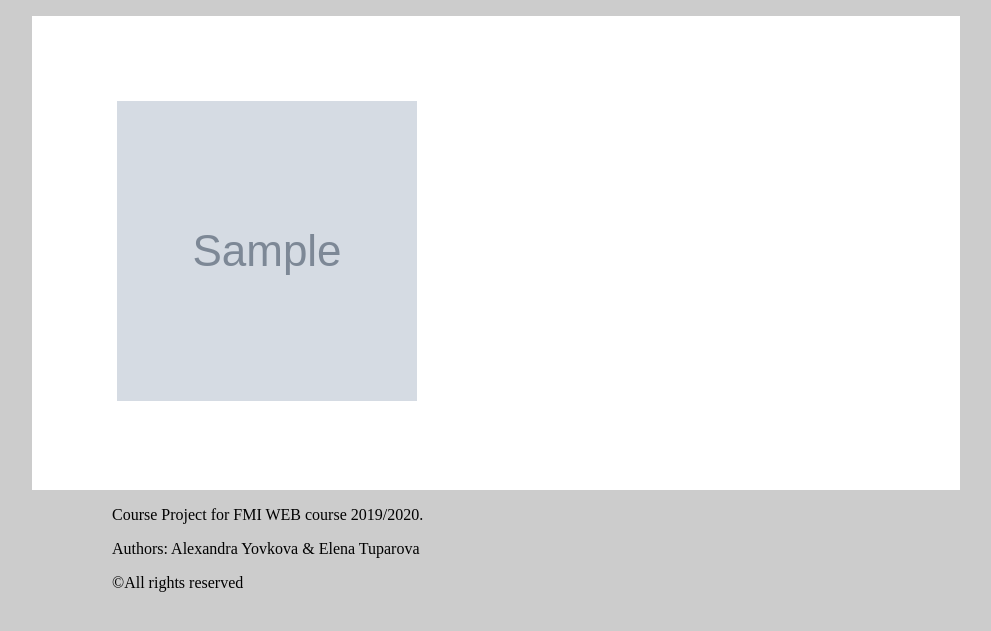
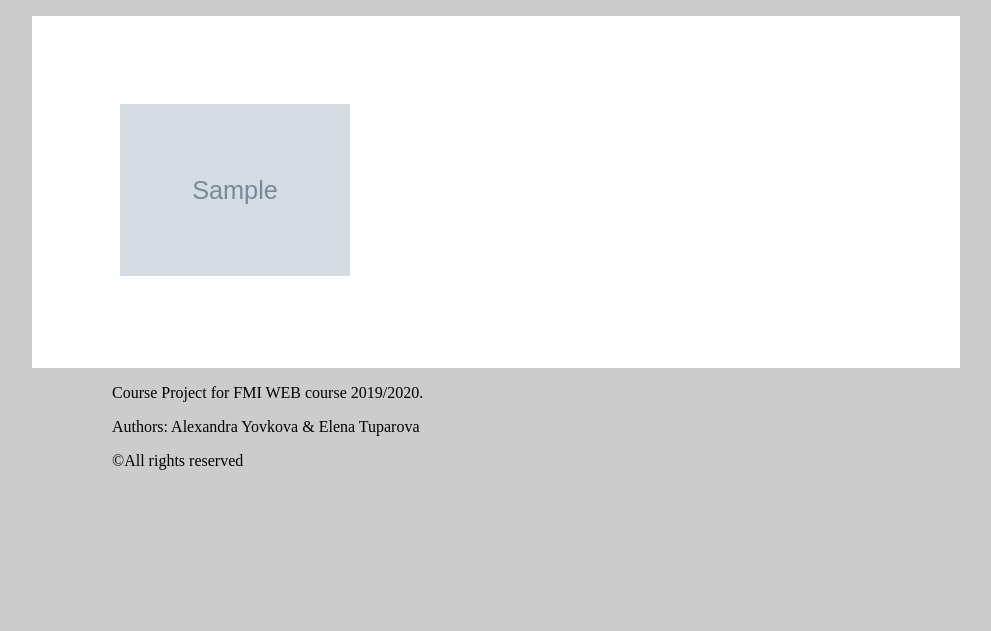
Before and after one commit to alexa984/WEB-Gallery, a PHP site: page /all_images.php in a window 1280 px wide. Shown: the part 51-682 px from the top of the page, without its empty margins (144-1135 px from the left). Run offline with PHP 8.4, Linux system fonts and the light colour scheme; a user stored in the database is signed in; tables that the repository leaves empty hold one stand-in row (values such as "Sample post"); grey boxes marked "Sample" are stand-in pictures.

Commit message:
Fix all images layout

```diff
--- a/client/all_images.php
+++ b/client/all_images.php
@@ -18,7 +18,7 @@
             mysqli_stmt_execute($statement);
             $result = mysqli_stmt_get_result($statement);
             while($row = mysqli_fetch_assoc($result)){
-                echo '<span><img width="300" height="300" style="margin: 5px;" src="../server/images/'.$row['path'].'"></span>';
+                echo '<span><img width="30%" style="margin: 1%;" src="../server/images/'.$row['path'].'"></span>';
             }
         }
     }
```
